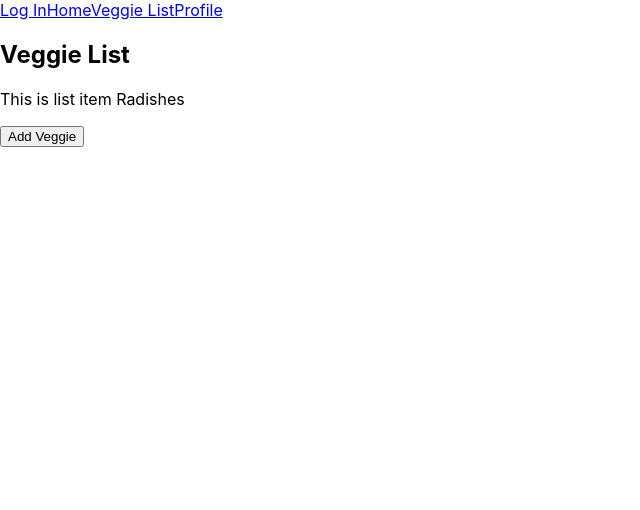
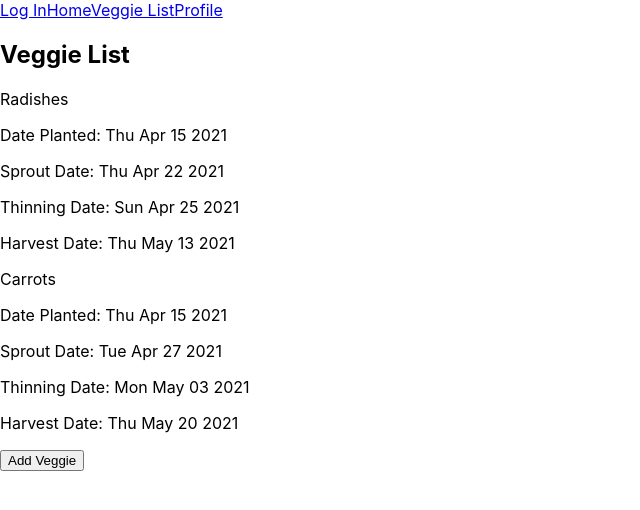
Before and after one commit to Leojanas/veggie-time, a React (Create React App) app: page /veggie-list in a window 1280 px wide. Shown: the top 510 px of the page, without its empty margins (0-640 px from the left). Built offline with nearby package versions, Linux system fonts and the light colour scheme.

Commit message:
Add dates to List Item component

```diff
--- a/src/App.js
+++ b/src/App.js
@@ -9,8 +9,20 @@ import Profile from './Profile/profile';
 class App extends Component{
   constructor(props){
     super(props)
+    let date = new Date('4-15-2021')
     this.state = {
-      veggies: [{name: 'Radishes', germination: 7}]
+      veggies: [
+        { name: 'Radishes',
+          daysUntil: {germination: 7, harvest: 28, thinning: 10},
+          spacing: {row: 12, plant: 2},
+          plantDate: date
+        },
+        { name: 'Carrots',
+          daysUntil: {germination: 12, harvest: 35, thinning: 18},
+          spacing: {row: 12, plant: 3},
+          plantDate: date
+        }
+      ]
     }
   }
   render(){
--- a/src/ListItem/list-item.js
+++ b/src/ListItem/list-item.js
@@ -2,8 +2,39 @@ import {React, Component} from 'react';
 
 class ListItem extends Component {
     render() {
+        let dates;
+        if(this.props.veggie.plantDate){
+            let germDate = new Date(this.props.veggie.plantDate);
+            germDate.setDate(germDate.getDate() + this.props.veggie.daysUntil.germination);
+            let harvestDate = new Date(this.props.veggie.plantDate);
+            harvestDate.setDate(harvestDate.getDate() + this.props.veggie.daysUntil.harvest);
+            let thinning;
+            if(this.props.veggie.daysUntil.thinning){
+                let thinningDate = new Date(this.props.veggie.plantDate);
+                thinningDate.setDate(thinningDate.getDate() + this.props.veggie.daysUntil.thinning)
+                thinning = thinningDate.toDateString();
+            }else{
+                thinning = 'Thinning is not required.'
+            }
+            dates = (
+                <div>
+                <p>Date Planted: {this.props.veggie.plantDate.toDateString()}</p>
+                <p>Sprout Date: {germDate.toDateString()} </p>
+                <p>Thinning Date: {thinning}</p>
+                <p>Harvest Date: {harvestDate.toDateString()}</p>
+                </div>
+            )
+        }else{
+            dates = (
+                <p>Not Planted Yet</p>
+            )
+        }
         return(
-        <p>This is list item {this.props.veggie.name}</p>
+            <div>
+                <p>{this.props.veggie.name}</p>
+                {dates}
+            </div>
+
         )
     }
 }
```
Also changed, not shown: 1 other file (tests, documents, lock files or other folders).
